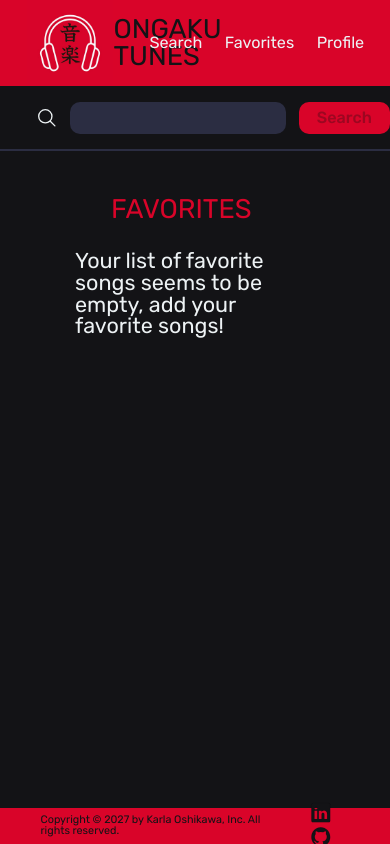
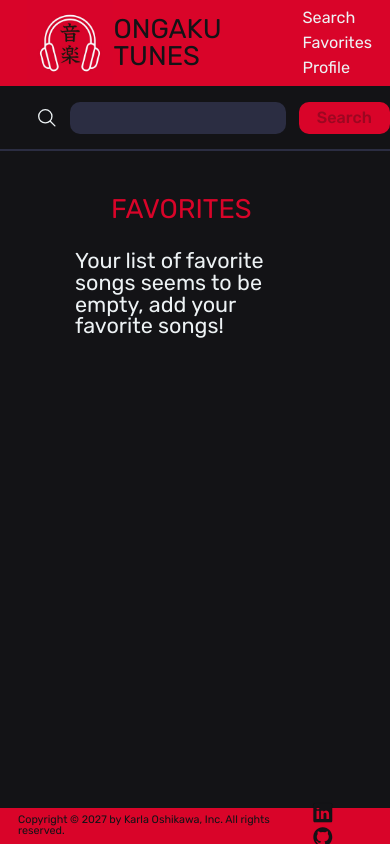
Before and after one commit to karlaoshikawa/ONGAKU-TUNES, a React (Create React App) app: page /search in a window 390 px wide. Shown: the top 844 px of the page. Built offline with nearby package versions, Linux system fonts and the light colour scheme.

Commit message:
ajuste do css para mobile

```diff
--- a/src/components/Footer.css
+++ b/src/components/Footer.css
@@ -31,3 +31,18 @@
   padding-right: 3rem;
   gap: 1.5rem;
 }
+
+/**************************/
+/* BELOW 414px (iphone 8Plus) */
+/**************************/
+@media (max-width: 26em) {
+
+.copyright {
+  padding: 0 0 0 2rem;
+}
+
+.social-container {
+  padding-right: 1rem;
+  gap: 1.5rem;
+}
+}
--- a/src/components/Header.css
+++ b/src/components/Header.css
@@ -100,3 +100,20 @@
   padding-right: 3rem;
 }
 }
+
+/**************************/
+/* BELOW 414px (Phones) */
+/**************************/
+
+@media (max-width: 26em) {
+  .link-container {
+    display: flex;
+    flex-direction: column;
+    align-items: flex-start;
+    margin-right: 2rem;
+  }
+
+  .header-link {
+    padding: 0;
+  }
+}
--- a/src/components/MusicCard.css
+++ b/src/components/MusicCard.css
@@ -132,3 +132,26 @@ display: block;
     align-items: center;
   }
 }
+
+/**************************/
+/* BELOW 414px (iphone 8Plus) */
+/**************************/
+@media (max-width: 26em) {
+
+  .music-card-container {
+  max-width: 46rem;
+  padding: 3rem 0 3rem 0rem;
+  display:flex;
+  gap: 2rem;
+  align-items: center;
+  border-bottom: 1px solid #2B2D42;
+}
+
+.album-img {
+  width: 10rem;
+}
+
+audio {
+  width: 20rem;
+}
+}
--- a/src/pages/Album.css
+++ b/src/pages/Album.css
@@ -0,0 +1,5 @@
+.album-container {
+   max-width: 120rem;
+  margin: 0 auto;
+  background-color: #131316;
+}
--- a/src/pages/Album.js
+++ b/src/pages/Album.js
@@ -69,22 +69,28 @@ class Album extends React.Component {
     return (
       <div data-testid="page-album">
         <Header />
-        {loading ? <Loading /> : (
-          <div className='search-container'>
+        {loading ? (
+          <Loading />
+        ) : (
+          <div className="favorite-container">
             <div>
-            <h2 className='search-title'>{album.artistName} - {album.collectionName}</h2>
-            {/* <img className="album-img" src={ album.artworkUrl100 } alt="" /> */}
-            {/* <h3 className="album-name">{album.collectionName}</h3> */}
+              <h2 className="search-title">
+                {album.artistName} - {album.collectionName}
+              </h2>
+              {/* <img className="album-img" src={ album.artworkUrl100 } alt="" /> */}
+              {/* <h3 className="album-name">{album.collectionName}</h3> */}
             </div>
-            <div className='favorite-search-container'>
-            {music.map((item) => (<MusicCard
-              key={ item.trackName }
-              { ...item }
-              checked={ this.checkedOk(item) }
-              favorita={ this.favorita }
-            />))}
+            <div className="favorite-search-container">
+              {music.map((item) => (
+                <MusicCard
+                  key={item.trackName}
+                  {...item}
+                  checked={this.checkedOk(item)}
+                  favorita={this.favorita}
+                />
+              ))}
             </div>
-            </div>
+          </div>
         )}
         <Footer />
       </div>
--- a/src/pages/Login.css
+++ b/src/pages/Login.css
@@ -189,3 +189,13 @@ h1 {
     padding-top: 15%;
   }
 }
+
+/**************************/
+/* BELOW 414px (Phones) */
+/**************************/
+
+@media (max-width: 26em) {
+  .form-box {
+    min-width: 35rem;
+  }
+}
--- a/src/pages/Search.css
+++ b/src/pages/Search.css
@@ -53,6 +53,11 @@ label {
   padding-top: 0;
 }
 
+.h2-container {
+  margin-top: 3rem;
+ text-align: center;
+}
+
 .search-profile-box {
   display: flex;
   align-items: center;
@@ -79,7 +84,7 @@ label {
   display: grid;
   grid-template-columns: repeat(4, 1fr);
   justify-content: center;
-  padding: 0 3rem;
+  /* padding: 0 3rem; */
 }
 
 .search-name {
--- a/src/pages/Search.js
+++ b/src/pages/Search.js
@@ -58,16 +58,21 @@ class Search extends React.Component {
   render() {
     const { loading, albumList, artista, btnDisable, frase, profile, favorite } = this.state;
     return (
-      <div data-testid="page-search" className='search-container'>
+      <div data-testid="page-search" className="search-container">
         <Header />
-        {loading ? <Loading /> : (
-          <div className='search-top-box container'>
-          <div className='search-box'>
-            <ion-icon name="search-outline" className="search-icon"></ion-icon>
+        {loading ? (
+          <Loading />
+        ) : (
+          <div className="search-top-box container">
+            <div className="search-box">
+              <ion-icon
+                name="search-outline"
+                className="search-icon"
+              ></ion-icon>
               <label htmlFor="search">
                 <input
                   id="search"
-                className='input-search'
+                  className="input-search"
                   name="search"
                   type="text"
                   data-testid="search-artist-input"
@@ -77,39 +82,56 @@ class Search extends React.Component {
               </label>
               <button
                 type="button"
-              className='button-search'
+                className="button-search"
                 data-testid="search-artist-button"
-              disabled={ btnDisable }
-              onClick={ this.searchAlbunsAndArtist }
+                disabled={btnDisable}
+                onClick={this.searchAlbunsAndArtist}
               >
                 Search
               </button>
             </div>
-            <div className='search-profile-box'>
-              <p className='search-profile-name'>{profile.name}</p>
-              {profile.image ? <img className='search-avatar' src={profile.image} alt={profile.name} /> :
-                <img className='search-avatar desaturate' src={logo} alt="sem imagem de profile" /> }
+            <div className="search-profile-box">
+              <p className="search-profile-name">{profile.name}</p>
+              {profile.image ? (
+                <img
+                  className="search-avatar"
+                  src={profile.image}
+                  alt={profile.name}
+                />
+              ) : (
+                <img
+                  className="search-avatar desaturate"
+                  src={logo}
+                  alt="sem imagem de profile"
+                />
+              )}
             </div>
           </div>
         )}
-        {favorite && < Favorites />}
-        {((albumList.length > 0)) ? (
+        {favorite && <Favorites />}
+        {albumList.length > 0 ? (
           <>
-            <h2 className='search-title'>{`Resultado de álbuns de: ${artista}`}</h2>
-            <div className='search-grid-container container'>
+            <h2 className="search-title">{`Resultado de álbuns de: ${artista}`}</h2>
+            <div className="search-grid-container container">
               {albumList.map((e) => (
                 <Link
-                key={ e.collectionId }
+                  key={e.collectionId}
                   to={`/album/${e.collectionId}`}
-                className='album-container'
+                  className="album-container"
                 >
-                <p className='search-name'>{e.collectionName}</p>
-                <img  className='search-image' src={ e.artworkUrl100 } alt="" />
+                  <p className="search-name">{e.collectionName}</p>
+                  <img className="search-image" src={e.artworkUrl100} alt="" />
                 </Link>
               ))}
             </div>
           </>
-        ) : (frase && <p>Nenhum álbum foi encontrado</p>)}
+        ) : (
+          frase && (
+            <div className='h2-container'>
+              <h2>Nenhum álbum foi encontrado</h2>
+            </div>
+          )
+        )}
         <Footer />
       </div>
     );
```
Also changed, not shown: src/pages/Favorites.css (+7 -0 lines). Lines whose indentation alone changed are shown as unchanged.
